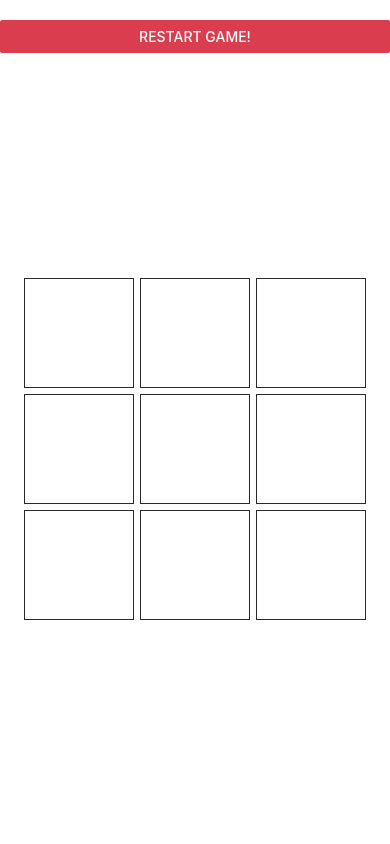
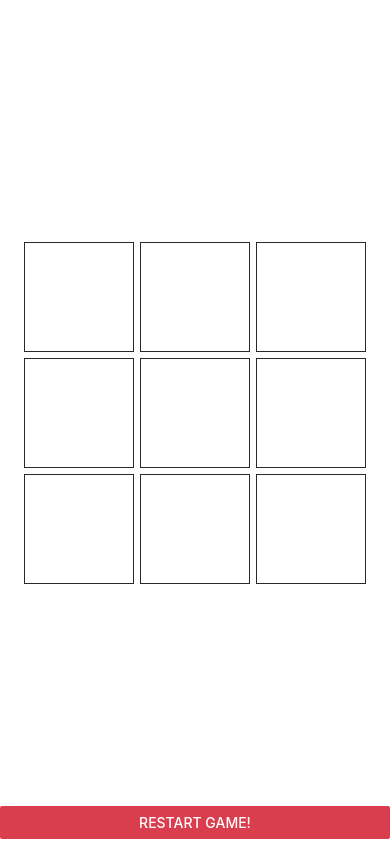
Before and after one commit to cupatea/XO-native, a React Native app: screen / in a window 390 px wide. Built offline with nearby package versions, Linux system fonts and the light colour scheme.

Commit message:
fix styles

```diff
--- a/App.js
+++ b/App.js
@@ -7,11 +7,12 @@ import Field from './components/Field'
 const styles = StyleSheet.create({
   container: {
     flex: 1,
-    marginTop: 20
+    marginTop: 20,
+    marginBottom: 5
   },
   text: {
     position: 'absolute',
-    top: '4%',
+    top: 0,
     margin: 0,
     width: '100%',
     textAlign: 'center',
@@ -39,15 +40,15 @@ export default class App extends React.Component  {
             {
               ({ state, functions }) => (
                 <React.Fragment>
-                  <Button
-                    text = 'Restart Game!'
-                    action = { functions.onResetField }
-                  />
                   { App.renderWinner(state.gameOver, state.winner) }
                   <Field
                     action = { functions.onTurn }
                     fieldIsActive = { !state.gameOver }
                     field = { state.field }
+                  />
+                  <Button
+                    text = 'Restart Game!'
+                    action = { functions.onResetField }
                   />
                 </React.Fragment>
               )
--- a/components/Button.js
+++ b/components/Button.js
@@ -1,15 +1,17 @@
 import React from 'react'
 import PropTypes from 'prop-types'
 import { Button as DefaultButton } from 'react-native'
+
+const $colorRed = '#DA3D4D'
+
 
 export default function Button({text, action}) {
   return(
     <DefaultButton
       onPress = { () => action() }
       title = { text }
-      color = '#DA3D4D'
+      color = { $colorRed }
       accessibilityLabel = { text }
-      zIndex = { 2 }
     />
   )
 }
--- a/components/Field.js
+++ b/components/Field.js
@@ -3,8 +3,8 @@ import PropTypes from 'prop-types'
 import { StyleSheet, TouchableHighlight, View, Text } from 'react-native'
 
 
-const $coolBlack = '#292929'
-const $coolWhite = 'white'
+const $colorBlack = '#292929'
+const $colorWhite = 'white'
 const styles = StyleSheet.create({
   container: {
     flex: 1,
@@ -25,8 +25,9 @@ const styles = StyleSheet.create({
     alignItems: 'center',
     justifyContent: 'center',
     margin: 3,
+    paddingTop: 4,
     borderWidth: 1,
-    borderColor: $coolBlack,
+    borderColor: $colorBlack,
   },
   text: {
     fontSize: 80,
@@ -42,7 +43,7 @@ export default class Field extends React.Component {
     return(
       <TouchableHighlight
         style = { styles.element }
-        underlayColor = { $coolWhite }
+        underlayColor = { $colorWhite }
         key = { element.position }
         onPress = { () => action({ targetPlayer: 'X', targetCell: element }) }
       >
```
